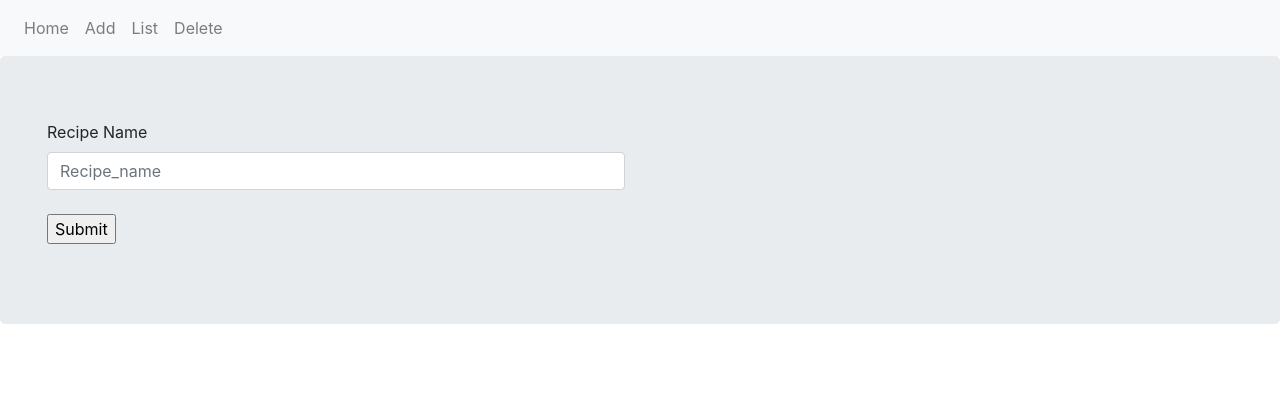
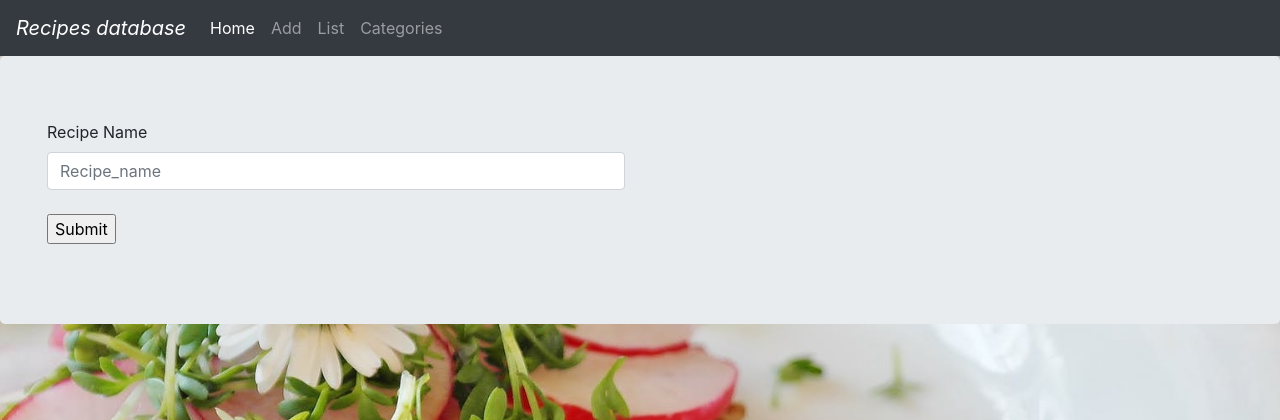
Before and after one commit to flo0909/flaskapp-project, a Flask app: page /add in a window 1280 px wide. Shown: the top 420 px of the page. Run offline with Flask 2, Linux system fonts and the light colour scheme; some libraries are stand-ins or nearby versions.

Commit message:
background added, sort page

```diff
--- a/app.py
+++ b/app.py
@@ -1,6 +1,7 @@
 import os
 from flask import Flask, render_template,request,redirect,url_for
 from flask_pymongo import PyMongo
+
 
 app = Flask(__name__)
 app.config["MONGO_URI"] = os.environ.get('MONGO_URI')
@@ -41,6 +42,11 @@ def delete():
         return redirect(url_for('find'))
     return render_template('delete.html')
 
+@app.route('/sort')
+def sort():
+    user = mongo.db.users
+    sort_results=''
+    return render_template('sort.html', user=user, sort_results=sort_results)
 
 
 
--- a/templates/base.html
+++ b/templates/base.html
@@ -5,22 +5,42 @@
     <meta name="viewport" content="width=device-width, initial-scale=1.0">
     <meta http-equiv="X-UA-Compatible" content="ie=edge">
     <title>Document</title>
+
     <link rel="stylesheet" href=" https://stackpath.bootstrapcdn.com/bootstrap/4.3.1/css/bootstrap.min.css">
     <script src="https://code.jquery.com/jquery-3.3.1.slim.min.js" integrity="sha384-q8i/X+965DzO0rT7abK41JStQIAqVgRVzpbzo5smXKp4YfRvH+8abtTE1Pi6jizo" crossorigin="anonymous"></script>
     <script src="https://cdnjs.cloudflare.com/ajax/libs/popper.js/1.14.3/umd/popper.min.js" integrity="sha384-ZMP7rVo3mIykV+2+9J3UJ46jBk0WLaUAdn689aCwoqbBJiSnjAK/l8WvCWPIPm49" crossorigin="anonymous"></script>
     <script src="https://stackpath.bootstrapcdn.com/bootstrap/4.1.3/js/bootstrap.min.js" integrity="sha384-ChfqqxuZUCnJSK3+MXmPNIyE6ZbWh2IMqE241rYiqJxyMiZ6OW/JmZQ5stwEULTy" crossorigin="anonymous"></script>
+    <link rel="stylesheet" href="{{url_for('static', filename='style.css')}}">
 </head>
 <body>
-    <nav class="navbar navbar-expand-lg navbar-light bg-light" >
-        <div class="navbar-nav">
-            <a class="nav-item nav-link"   href="{{url_for('index')}}">Home</a>
-            <a class="nav-item nav-link"   href="{{url_for('add')}}">Add</a>
-            <a class="nav-item nav-link"   href="{{url_for('find')}}">List </a>
-            <a class="nav-item nav-link"   href="{{url_for('delete')}}">Delete</a>
+
+
+    <nav class="navbar navbar-expand-lg bg-dark navbar-dark ">
+        <a class="navbar-brand" href="{{url_for('index')}}"><em>Recipes database</em></a>
+        <button class="navbar-toggler" type="button" data-toggle="collapse" data-target="#navbarNav" aria-controls="navbarNav" aria-expanded="false" aria-label="Toggle navigation">
+          <span class="navbar-toggler-icon"></span>
+        </button>
+        <div class="collapse navbar-collapse" id="navbarNav">
+          <ul class="navbar-nav">
+            <li class="nav-item active">
+                <a class="nav-item nav-link"   href="{{url_for('index')}}">Home</a>
+            </li>
+            <li class="nav-item">
+                <a class="nav-item nav-link"   href="{{url_for('add')}}">Add </a>
+            </li>
+            <li class="nav-item">
+                <a class="nav-item nav-link"   href="{{url_for('find')}}">List </a>
+            </li>
+
+            <li class="nav-item">
+                <a class="nav-item nav-link"   href="{{url_for('sort')}}">Categories</a>
+            </li>
+          </ul>
 
         </div>
+      </nav>
 
-    </nav>
+
 {% block content %}
 {% endblock %}
 
```
Also changed, not shown: templates/sort.html (added, +11 -0 lines).
